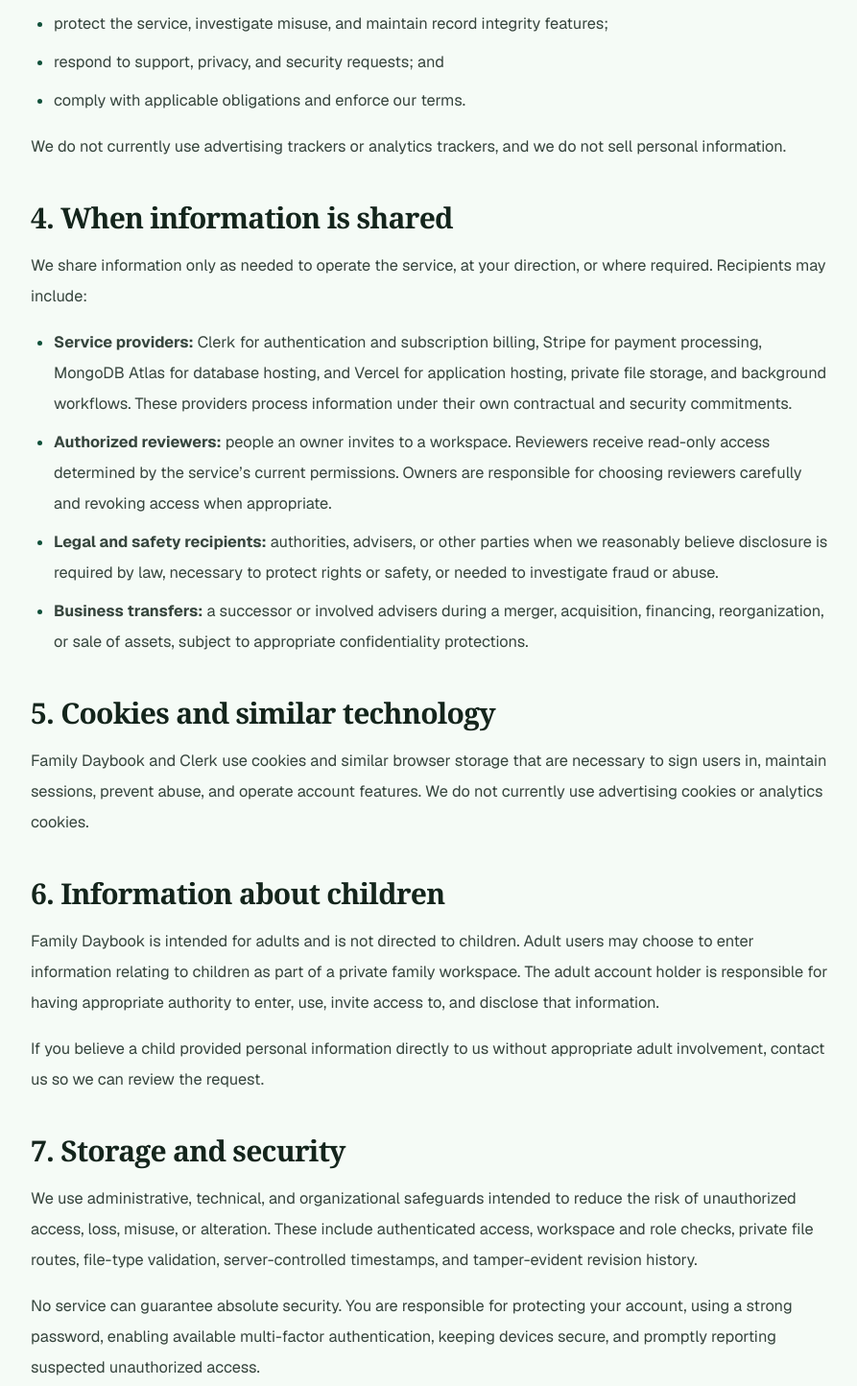
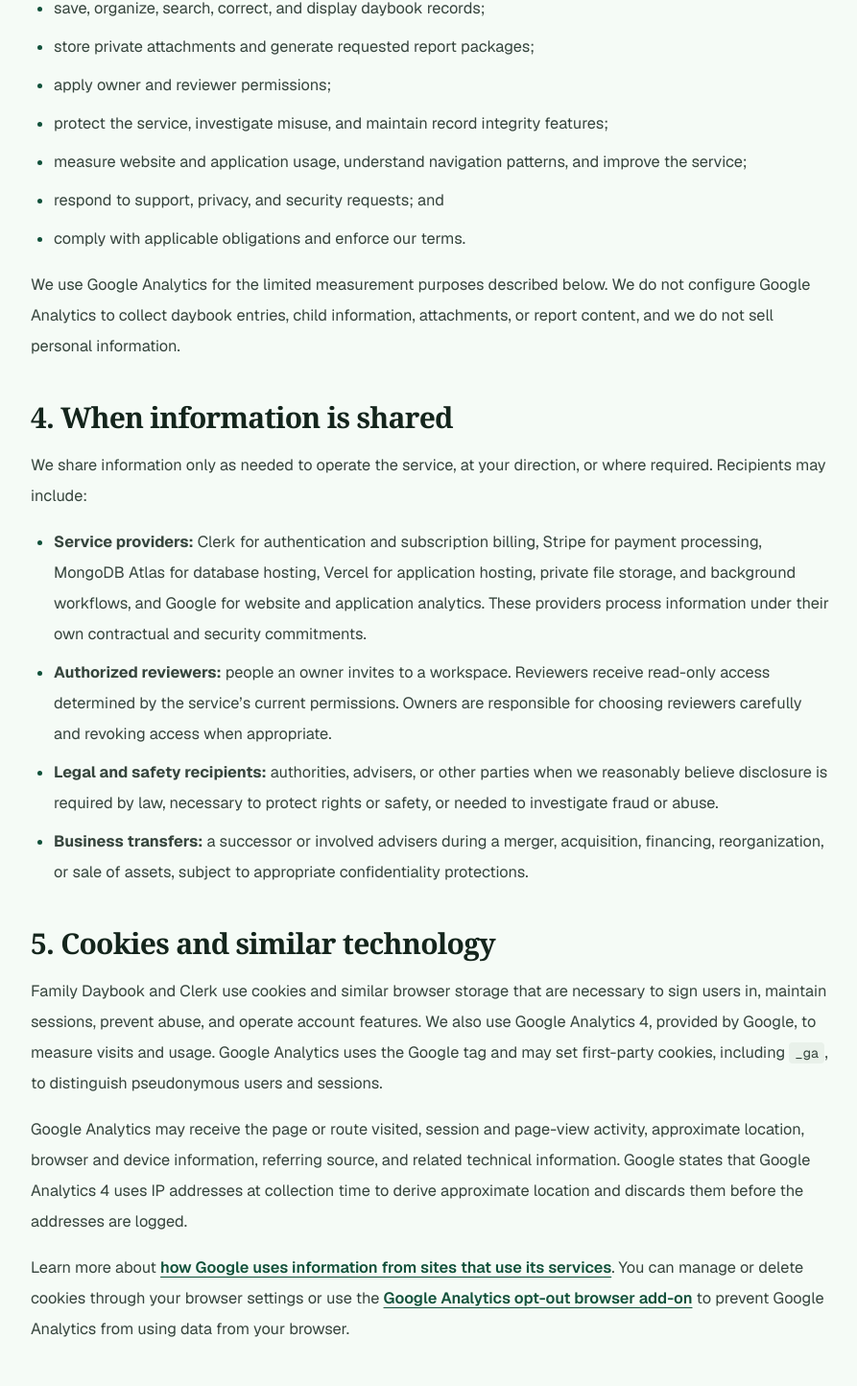
Before and after one commit to klahaeck/tender-logger, a Next.js app: page /privacy in a window 1280 px wide. Shown: the part 1707-3151 px from the top of the page at 96% size, without its empty margins (192-1085 px from the left). Built offline with nearby package versions, Linux system fonts and the light colour scheme; no server answers.

Commit message:
Update privacy policy for Google Analytics

```diff
--- a/src/app/privacy/page.tsx
+++ b/src/app/privacy/page.tsx
@@ -30,6 +30,7 @@
           <li><strong>Files and reports:</strong> images, PDFs, other supported attachments, generated reports, manifests, and checksums.</li>
           <li><strong>Activity and integrity information:</strong> server timestamps, revision history, audit events, download activity, record hashes, invitation activity, and deletion tombstones.</li>
           <li><strong>Essential technical information:</strong> authentication cookies, request information, and operational logs needed to secure, troubleshoot, and deliver the service.</li>
+          <li><strong>Analytics information:</strong> Google Analytics may collect page views, session activity, approximate location, browser and device information, referring source, and a pseudonymous client identifier stored in a first-party analytics cookie.</li>
         </ul>
       </LegalSection>
 
@@ -41,16 +42,17 @@
           <li>store private attachments and generate requested report packages;</li>
           <li>apply owner and reviewer permissions;</li>
           <li>protect the service, investigate misuse, and maintain record integrity features;</li>
+          <li>measure website and application usage, understand navigation patterns, and improve the service;</li>
           <li>respond to support, privacy, and security requests; and</li>
           <li>comply with applicable obligations and enforce our terms.</li>
         </ul>
-        <p>We do not currently use advertising trackers or analytics trackers, and we do not sell personal information.</p>
+        <p>We use Google Analytics for the limited measurement purposes described below. We do not configure Google Analytics to collect daybook entries, child information, attachments, or report content, and we do not sell personal information.</p>
       </LegalSection>
 
       <LegalSection title="4. When information is shared">
         <p>We share information only as needed to operate the service, at your direction, or where required. Recipients may include:</p>
         <ul className="list-disc space-y-2 pl-6 marker:text-primary">
-          <li><strong>Service providers:</strong> Clerk for authentication and subscription billing, Stripe for payment processing, MongoDB Atlas for database hosting, and Vercel for application hosting, private file storage, and background workflows. These providers process information under their own contractual and security commitments.</li>
+          <li><strong>Service providers:</strong> Clerk for authentication and subscription billing, Stripe for payment processing, MongoDB Atlas for database hosting, Vercel for application hosting, private file storage, and background workflows, and Google for website and application analytics. These providers process information under their own contractual and security commitments.</li>
           <li><strong>Authorized reviewers:</strong> people an owner invites to a workspace. Reviewers receive read-only access determined by the service’s current permissions. Owners are responsible for choosing reviewers carefully and revoking access when appropriate.</li>
           <li><strong>Legal and safety recipients:</strong> authorities, advisers, or other parties when we reasonably believe disclosure is required by law, necessary to protect rights or safety, or needed to investigate fraud or abuse.</li>
           <li><strong>Business transfers:</strong> a successor or involved advisers during a merger, acquisition, financing, reorganization, or sale of assets, subject to appropriate confidentiality protections.</li>
@@ -58,7 +60,11 @@
       </LegalSection>
 
       <LegalSection title="5. Cookies and similar technology">
-        <p>Family Daybook and Clerk use cookies and similar browser storage that are necessary to sign users in, maintain sessions, prevent abuse, and operate account features. We do not currently use advertising cookies or analytics cookies.</p>
+        <p>Family Daybook and Clerk use cookies and similar browser storage that are necessary to sign users in, maintain sessions, prevent abuse, and operate account features. We also use Google Analytics 4, provided by Google, to measure visits and usage. Google Analytics uses the Google tag and may set first-party cookies, including <code className="rounded bg-muted px-1.5 py-0.5 font-mono text-sm">_ga</code>, to distinguish pseudonymous users and sessions.</p>
+        <p>Google Analytics may receive the page or route visited, session and page-view activity, approximate location, browser and device information, referring source, and related technical information. Google states that Google Analytics 4 uses IP addresses at collection time to derive approximate location and discards them before the addresses are logged.</p>
+        <p>
+          Learn more about <a href="https://policies.google.com/technologies/partner-sites" target="_blank" rel="noreferrer" className="font-semibold text-primary underline underline-offset-4">how Google uses information from sites that use its services</a>. You can manage or delete cookies through your browser settings or use the <a href="https://tools.google.com/dlpage/gaoptout" target="_blank" rel="noreferrer" className="font-semibold text-primary underline underline-offset-4">Google Analytics opt-out browser add-on</a> to prevent Google Analytics from using data from your browser.
+        </p>
       </LegalSection>
 
       <LegalSection title="6. Information about children">
```
